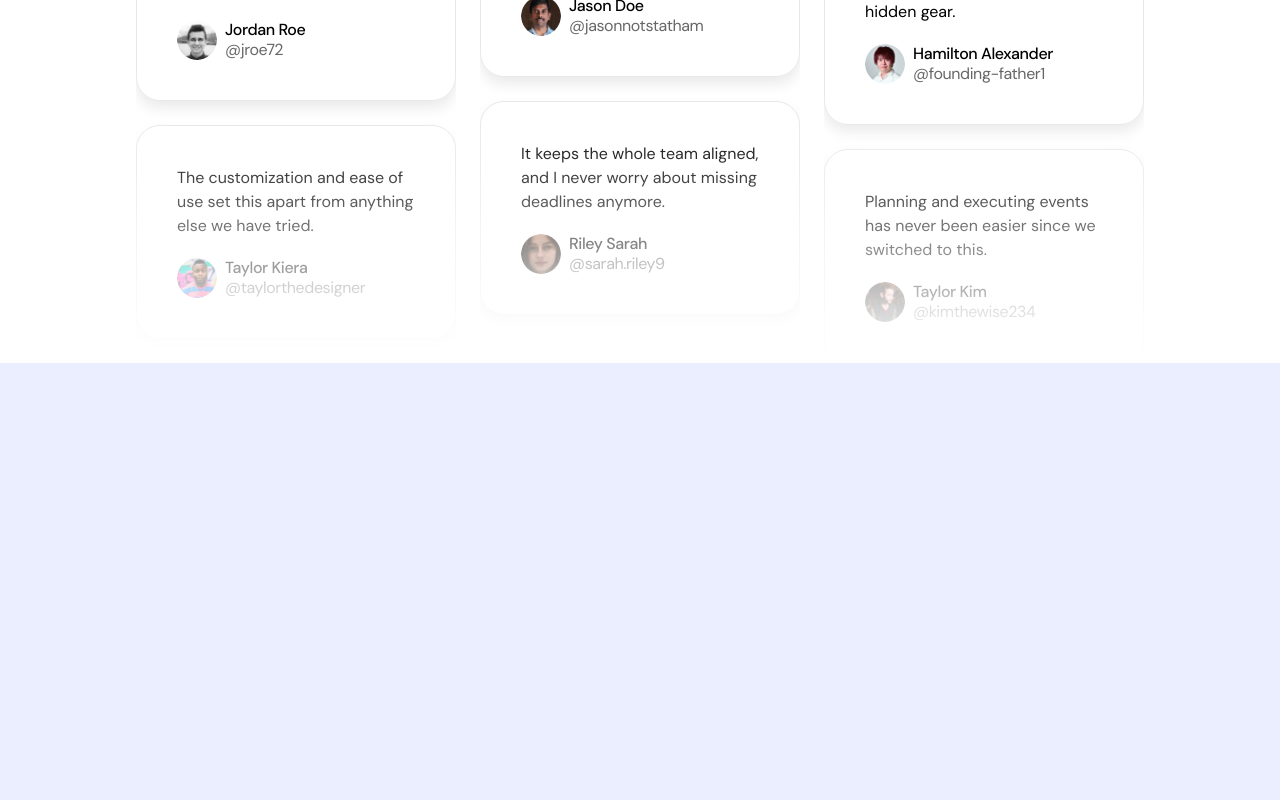
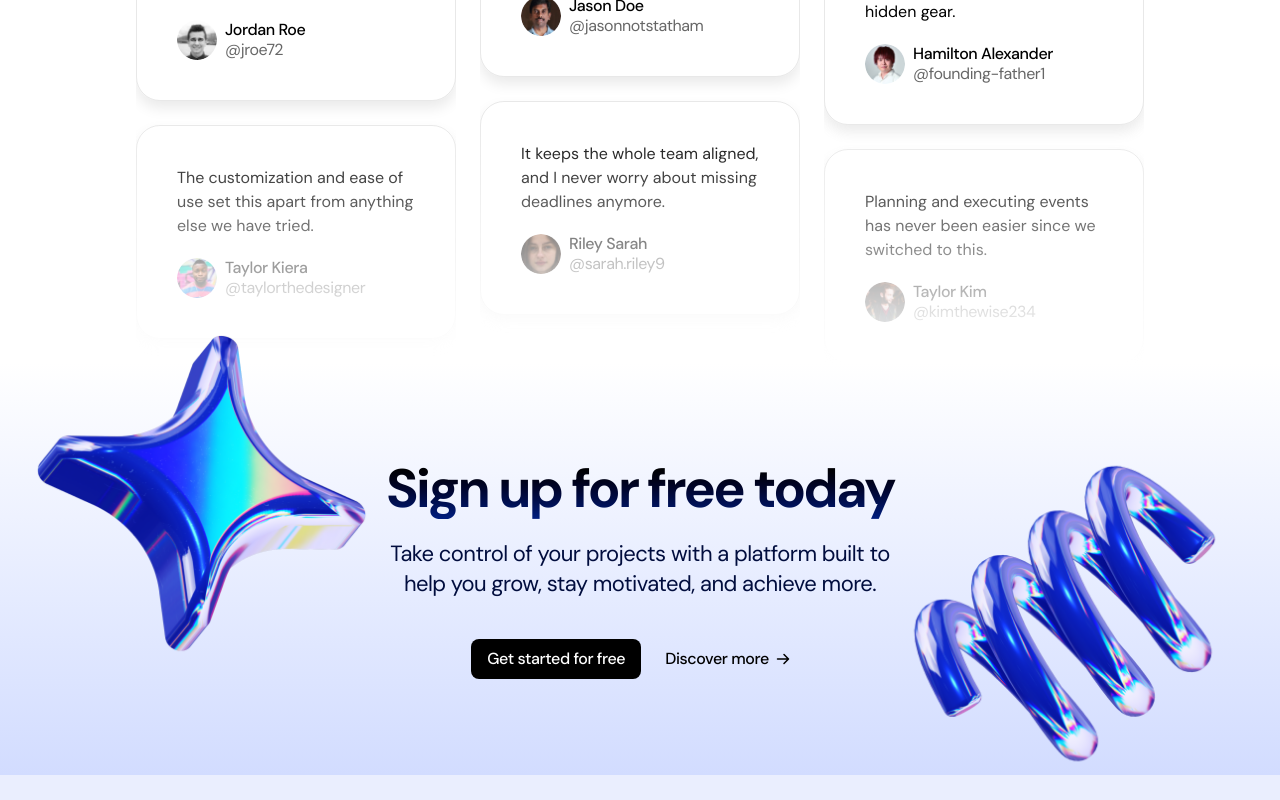
Before and after one commit to Darasimi010/saas-product-landing-page, a Next.js app: page / in a window 1280 px wide. Shown: the part 4230-5030 px from the top of the page. Before the commit the page ends 4593 px from the top, so only its background shows below. Built offline with nearby package versions, Linux system fonts and the light colour scheme.

Commit message:
completed the call-to-action section following mobile-first approach

```diff
--- a/src/app/page.tsx
+++ b/src/app/page.tsx
@@ -1,3 +1,4 @@
+import { CallToAction } from "@/sections/CallToAction";
 import { Hero } from "@/sections/Hero";
 import { LogoTicker } from "@/sections/LogoTicker";
 import { Pricing } from "@/sections/Pricing";
@@ -14,6 +15,7 @@
       <ProductShowcase />
       <Pricing />
       <Testimonials />
+      <CallToAction />
     </>
   );
 }
--- /dev/null
+++ b/src/sections/CallToAction.tsx
@@ -0,0 +1,41 @@
+import ArrowRight from "@/icons/ArrowRight";
+import springImage from "@/assets/spring.png";
+import starImage from "@/assets/star.png";
+import Image from "next/image";
+
+export const CallToAction = () => {
+  return (
+    <section className="bg-gradient-to-b from-white to-[#D2DCFF] py-24 overflow-x-clip">
+      <div className="container">
+        <div className="section-heading relative">
+          <h2 className="section-title">Sign up for free today</h2>
+          <p className="section-description mt-5">
+            Take control of your projects with a platform built to help you
+            grow, stay motivated, and achieve more.
+          </p>
+          <Image
+            src={springImage}
+            alt="Spring image"
+            width={360}
+            height={360}
+            className="hidden md:block absolute -right-[331px] -top-[19px]"
+          />
+          <Image
+            src={starImage}
+            alt="Star image"
+            width={360}
+            height={360}
+            className="hidden md:block absolute -left-[350px] -top-[137px]"
+          />
+        </div>
+        <div className="flex justify-center gap-2 mt-10">
+          <button className="btn btn-primary">Get started for free</button>
+          <button className="btn btn-text gap-1">
+            <span>Discover more</span>
+            <ArrowRight className="w-5 h-5" />
+          </button>
+        </div>
+      </div>
+    </section>
+  );
+};
```
